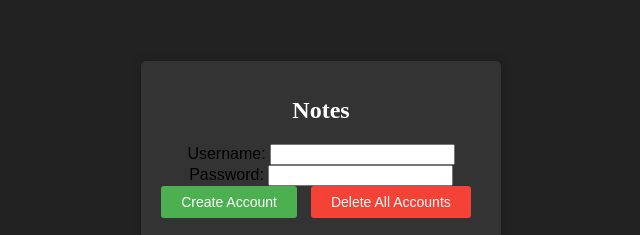
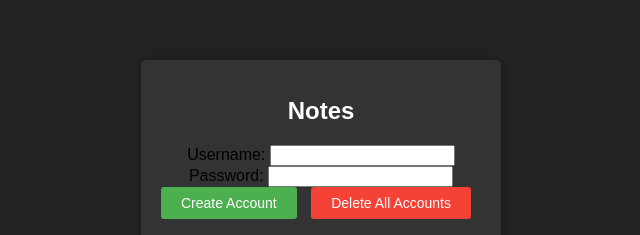
Before and after one commit to BloodRed3719/Notes, a plain HTML site: page index.html in a window 1280 px wide. Shown: the part 228-463 px from the top of the page, 319-959 px from the left. Drawn offline with Linux system fonts and the light colour scheme.

Commit message:
Update index.html

```diff
--- a/index.html
+++ b/index.html
@@ -1,6 +1,10 @@
 <!DOCTYPE html>
 <title>Notes</title>
 <style>
+    body {
+        font-family: sans-serif;
+    }
+
     .delete-button {
         color: red;
         cursor: pointer;
@@ -98,7 +102,7 @@
     }
 
     function deleteAccount(username) {
-        var password = prompt("Enter password for " + username + " to delete account.");
+        var password = prompt("Enter password for " + username);
 
         var accountIndex = accounts.findIndex(function (account) {
             return account.username === username && account.password === password;
@@ -138,7 +142,7 @@
                 };
 
                 var deleteButton = document.createElement("span");
-                deleteButton.textContent = " X";
+                deleteButton.textContent = "X";
                 deleteButton.className = "delete-button";
                 deleteButton.onclick = function (event) {
                     event.stopPropagation();
@@ -177,14 +181,14 @@
 <body onload="loadAccounts()">
     <div class="container">
         <h1>Notes</h1>
-        <div><label for="username" class="ph1">Username:</label> <input id="username" /></div>
-        <div><label for="password" class="ph1">Password:</label> <input id="password" type="password" /></div>
+        <div><label for="username">Username:</label> <input id="username" /></div>
+        <div><label for="password">Password:</label> <input id="password" type="password" /></div>
         <div class="button-container">
             <button onclick="createAccount()" class="create-account">Create Account</button>
             <button onclick="deleteAllAccounts()" class="delete-accounts">Delete All Accounts</button>
         </div>
         <div class="account-list">
-            <h3 class="ph1">Accounts:</h3>
+            <h3>Accounts:</h3>
             <ul id="account-list"></ul>
         </div>
         <div class="file-editor" id="file-editor" style="display: none;">
```
